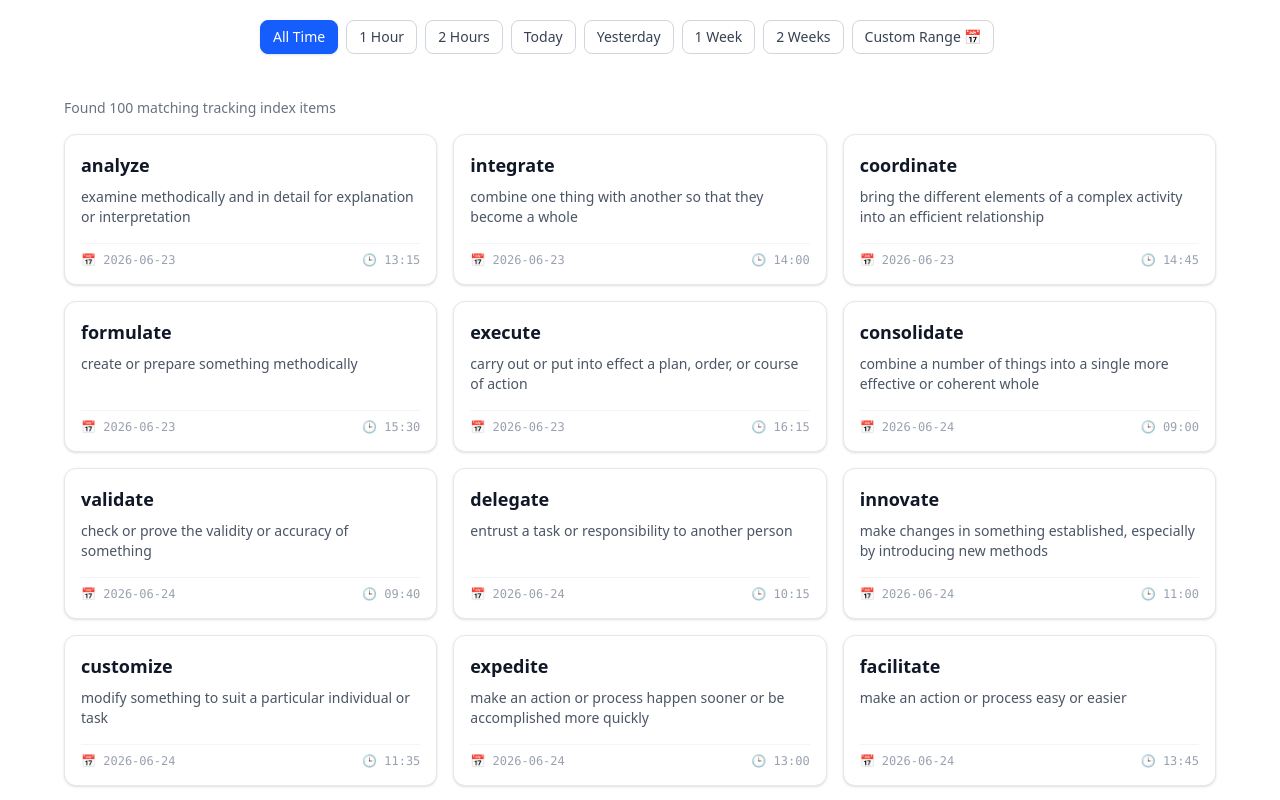
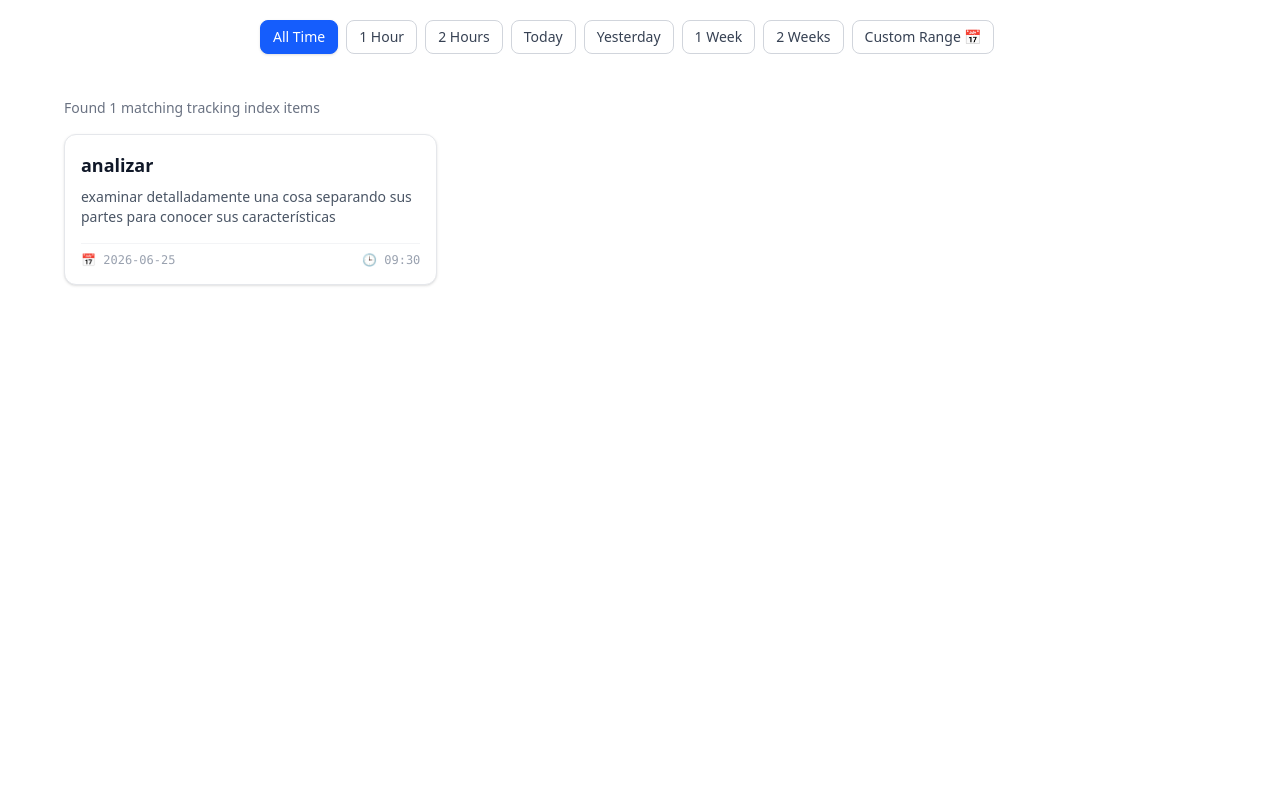
Before and after one commit to Keti-Tsiklauri2001/learning-app, a Next.js app: page / in a window 1280 px wide. Shown: the top 800 px of the page. Built offline with nearby package versions, Linux system fonts and the light colour scheme.

Commit message:
change words json

```diff
--- a/app/components/WordsList.tsx
+++ b/app/components/WordsList.tsx
@@ -1,8 +1,15 @@
 "use client";
 
 import { useEffect, useMemo, useState } from "react";
-import { Word } from "../types/types";
+import { Word } from "../types/types"; // Note: ensure your Word type aligns or use inline types
 import WordModal from "./WordModal";
+
+// Define the deck structure based on your updated JSON format
+interface LanguageDeck {
+  deck: string;
+  id: number;
+  words: Word[];
+}
 
 type RelativeFilter =
   | "all"
@@ -14,8 +21,12 @@ type RelativeFilter =
   | "2w"
   | "custom";
 
-export default function WordsList() {
-  const [words, setWords] = useState<Word[]>([]);
+interface WordsListProps {
+  languageId?: number; // Prop passed to filter language
+}
+
+export default function WordsList({ languageId = 1 }: WordsListProps) {
+  const [decks, setDecks] = useState<LanguageDeck[]>([]);
   const [selectedWord, setSelectedWord] = useState<Word | null>(null);
 
   // FILTER STATES
@@ -30,9 +41,15 @@ export default function WordsList() {
         if (!res.ok) throw new Error("Failed to load file");
         return res.json();
       })
-      .then((data) => setWords(data))
+      .then((data) => setDecks(data))
       .catch((err) => console.error(err));
   }, []);
+
+  // Extract words belonging only to the selected language deck
+  const wordsForSelectedLanguage = useMemo(() => {
+    const activeDeck = decks.find((d) => d.id === languageId);
+    return activeDeck ? activeDeck.words : [];
+  }, [decks, languageId]);
 
   // Helper: Convert word date + time → real Date object
   function getWordDate(word: Word) {
@@ -47,7 +64,7 @@ export default function WordsList() {
     const hourMs = 1000 * 60 * 60;
     const dayMs = hourMs * 24;
 
-    return words.filter((word) => {
+    return wordsForSelectedLanguage.filter((word) => {
       const wordDate = getWordDate(word);
       const diffMs = now.getTime() - wordDate.getTime();
 
@@ -73,7 +90,6 @@ export default function WordsList() {
           return diffMs >= 0 && diffMs <= hourMs * 2;
 
         case "today":
-          // Check if it's the exact same calendar day as 'now'
           return wordDate.toDateString() === now.toDateString();
 
         case "yesterday": {
@@ -92,7 +108,16 @@ export default function WordsList() {
           return true;
       }
     });
-  }, [words, activeFilter, startDate, endDate]);
+  }, [wordsForSelectedLanguage, activeFilter, startDate, endDate]);
+
+  // State mutators updated to maintain nested structure
+  const updateWordsInDeck = (updatedWords: Word[]) => {
+    setDecks((prevDecks) =>
+      prevDecks.map((d) =>
+        d.id === languageId ? { ...d, words: updatedWords } : d,
+      ),
+    );
+  };
 
   return (
     <div className=" max-w-6xl mx-auto">
@@ -126,7 +151,7 @@ export default function WordsList() {
           </div>
         </div>
 
-        {/* MANUAL DATE RANGE CONTROLS (Only shows if "Custom Range" is clicked) */}
+        {/* MANUAL DATE RANGE CONTROLS */}
         {activeFilter === "custom" && (
           <div className="pt-3 border-t border-gray-200 flex flex-wrap items-end gap-4 animate-in fade-in duration-200">
             <div className="flex flex-col gap-1">
@@ -209,13 +234,15 @@ export default function WordsList() {
           word={selectedWord}
           onClose={() => setSelectedWord(null)}
           onDelete={(id) => {
-            setWords((prev) => prev.filter((w) => w.id !== id));
+            const updated = wordsForSelectedLanguage.filter((w) => w.id !== id);
+            updateWordsInDeck(updated);
             setSelectedWord(null);
           }}
           onSave={(updatedWord) => {
-            setWords((prev) =>
-              prev.map((w) => (w.id === updatedWord.id ? updatedWord : w)),
+            const updated = wordsForSelectedLanguage.map((w) =>
+              w.id === updatedWord.id ? updatedWord : w,
             );
+            updateWordsInDeck(updated);
             setSelectedWord(updatedWord);
           }}
         />
--- a/app/page.tsx
+++ b/app/page.tsx
@@ -4,7 +4,7 @@ import WordsList from "./components/WordsList";
 export default function Home() {
   return (
     <div>
-      <WordsList />
+      <WordsList languageId={2} />
     </div>
   );
 }
--- a/public/words.json
+++ b/public/words.json
@@ -1,4 +1,8 @@
 [
+  {
+    "deck": "English",
+    "id": 1,
+    "words": [
       {
         "id": 1,
         "word": "analyze",
@@ -700,3 +704,31 @@
         "time": "09:45"
       }
     ]
+  },
+  {
+    "deck": "Spanish",
+    "id": 2,
+    "words": [
+      {
+        "id": 1,
+        "word": "analizar",
+        "meaning": "examinar detalladamente una cosa separando sus partes para conocer sus características",
+        "date": "2026-06-25",
+        "time": "09:30"
+      }
+    ]
+  },
+  {
+    "deck": "French",
+    "id": 3,
+    "words": [
+      {
+        "id": 1,
+        "word": "intégrer",
+        "meaning": "assimiler ou incorporer un élément à un ensemble",
+        "date": "2026-06-25",
+        "time": "10:15"
+      }
+    ]
+  }
+]
```
Lines whose indentation alone changed are shown as unchanged.
